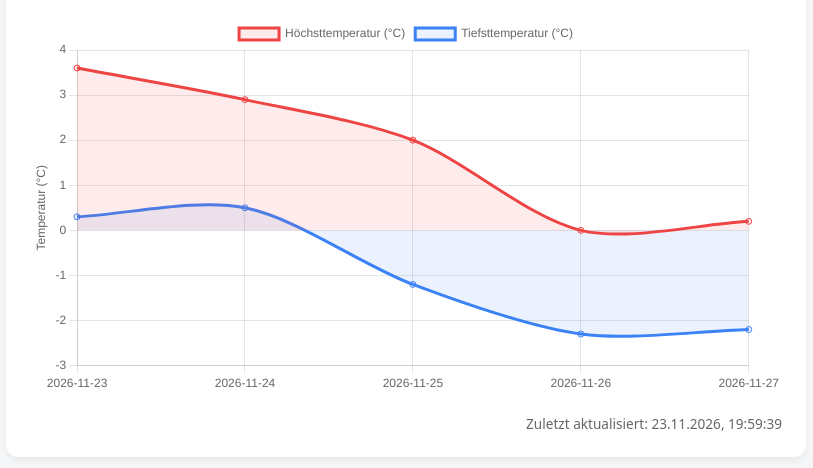
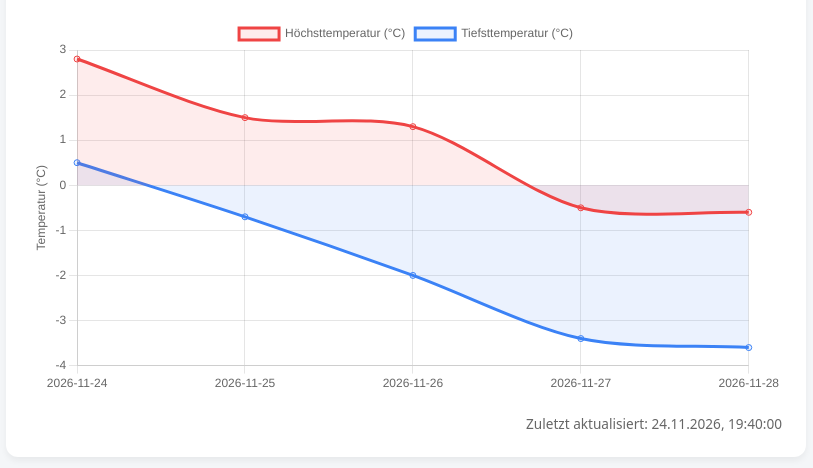
Before and after one commit to julianstaiger-cmd/GH_action_testing, a plain HTML site: page index.html in a window 1280 px wide. Shown: the part 110-578 px from the top of the page, without its empty margins (234-1047 px from the left). Drawn offline with nearby package versions, Linux system fonts and the light colour scheme.

Commit message:
deploy: ab9ad3fede95565fdd612660c6ba05b7726aece3

```diff
--- a/index.html
+++ b/index.html
@@ -16,7 +16,7 @@
   <div class="card">
     <h1>🌤️ 5-Tage Wettervorhersage Berlin</h1>
     <canvas id="weatherChart"></canvas>
-    <div class="footer">Zuletzt aktualisiert: 23.11.2026, 19:59:39</div>
+    <div class="footer">Zuletzt aktualisiert: 24.11.2026, 19:40:00</div>
   </div>
 
   <script>
@@ -24,11 +24,11 @@
     new Chart(ctx, {
       type: 'line',
       data: {
-        labels: ["2026-11-23","2026-11-24","2026-11-25","2026-11-26","2026-11-27"],
+        labels: ["2026-11-24","2026-11-25","2026-11-26","2026-11-27","2026-11-28"],
         datasets: [
           {
             label: 'Höchsttemperatur (°C)',
-            data: [3.6,2.9,2,0,0.2],
+            data: [2.8,1.5,1.3,-0.5,-0.6],
             borderColor: '#ef4444',
             backgroundColor: 'rgba(239, 68, 68, 0.1)',
             fill: true,
@@ -36,7 +36,7 @@
           },
           {
             label: 'Tiefsttemperatur (°C)',
-            data: [0.3,0.5,-1.2,-2.3,-2.2],
+            data: [0.5,-0.7,-2,-3.4,-3.6],
             borderColor: '#3b82f6',
             backgroundColor: 'rgba(59, 130, 246, 0.1)',
             fill: true,
```
